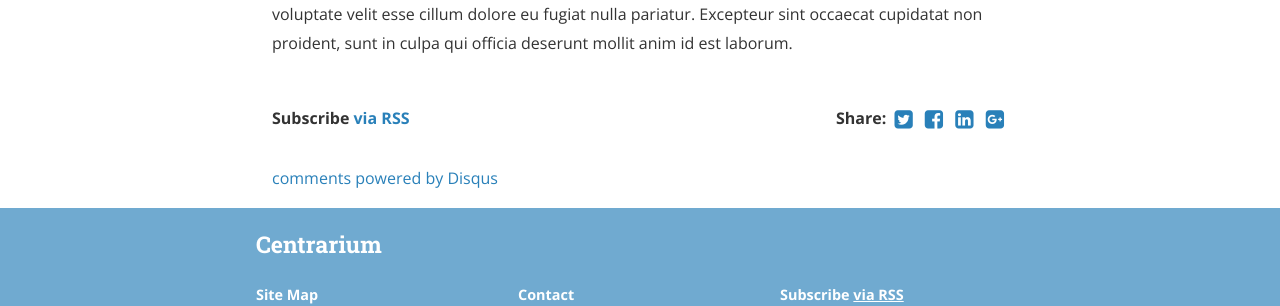
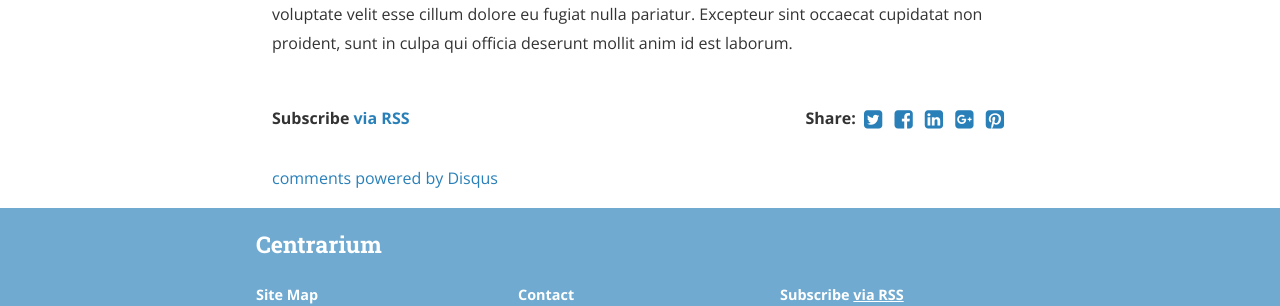
Before and after one commit to bencentra/centrarium, a Jekyll site: the page built from _posts/2015-04-18-dummy.markdown, in a window 1280 px wide. Shown: the part 469-775 px from the top of the page. Built offline with Jekyll 4.4.1, drawn with Linux system fonts in a browser that asks for light colours; nearby versions of some CDN libraries; comment, search, counter and statistics services are not loaded; a style sheet for code colours, icons or effects is not loaded.

Commit message:
adding pinterest share button

```diff
--- a/_layouts/post.html
+++ b/_layouts/post.html
@@ -80,12 +80,12 @@ layout: default
   			<i class="fa fa-{{ social.icon | remove_first: '-square' }}-square fa-lg"></i>
   		</a>
   	{% endif %}
-  	<!-- {% if social.name == "Pinterest" and social.share == true %}
-  		<a href="//www.pinterest.com/pin/create/button/?description={{ page.title | cgi_escape }}&url={{ site.url | append: site.baseurl }}{{ page.id }}.html{% if page.cover %}&media={{ site.url }}{{ page.cover | prepend: site.baseurl  }}{% endif %}"
+  	{% if social.name == "Pinterest" and social.share == true %}
+  		<a href="//www.pinterest.com/pin/create/button/?description={{ page.title | cgi_escape }}&url={{ site.url | append: site.baseurl }}{{ page.id }}.html&media={{ site.url }}{% if page.cover %}{{ page.cover | prepend: site.baseurl  }}{% elsif site.cover %}{{ site.cover | prepend: site.baseurl }}{% else %}{{ site.logo | prepend: site.baseurl }}{% endif %}"
   			onclick="window.open(this.href, '{{ social.icon }}-share', 'width=550,height=255');return false;">
   			<i class="fa fa-{{ social.icon | remove_first: '-square' }}-square fa-lg"></i>
   		</a>
-  	{% endif %} -->
+  	{% endif %}
   {% endfor %}
 </section>
 
```
